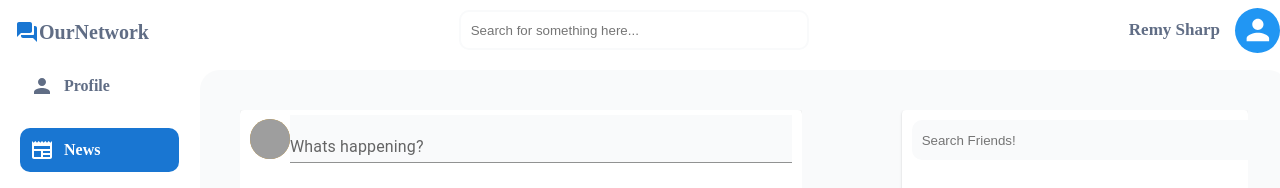
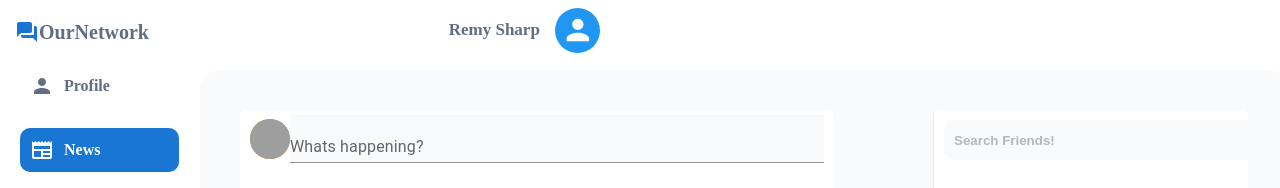
Before and after one commit to lina-gritsel/social-network, a React (Create React App) app in the folder social-network/: page /news in a window 1280 px wide. Shown: the top 188 px of the page. Built offline with nearby package versions, Linux system fonts and the light colour scheme; grey boxes are pictures that could not be loaded.

Commit message:
feat: add search by friends

```diff
--- a/social-network/src/components/FriendsOnline/FriendsOnline.module.scss
+++ b/social-network/src/components/FriendsOnline/FriendsOnline.module.scss
@@ -10,15 +10,6 @@
     0px 1px 1px 0px rgba(0, 0, 0, 0.14), 0px 1px 3px 0px rgba(0, 0, 0, 0.12);
 }
 
-.searchInput {
-  border: 2px solid var(--light-gray);
-  border-radius: 10px;
-  height: 40px;
-  margin: 10px;
-  padding-left: 10px;
-  width: 350px;
-  background-color: var(--light-gray-color);
-}
 .friends {
   display: flex;
   flex-direction: column;
--- a/social-network/src/components/FriendsOnline/FriendsOnline.tsx
+++ b/social-network/src/components/FriendsOnline/FriendsOnline.tsx
@@ -1,6 +1,8 @@
-import { FC } from 'react'
+import { FC, useState } from 'react'
 import Avatar from '@mui/material/Avatar'
 
+import useDebounce from '../hooks/useDebounce'
+import InputSearch from '../InputSearch'
 import { friends } from '../../pages/NewsPage/NewsPageComponents/userNews'
 
 import styles from './FriendsOnline.module.scss'
@@ -13,17 +15,24 @@ interface FriendsOnline {
 }
 
 const FriendsOnline: FC = () => {
+  const [search, setSearch] = useState<string>('')
+
+  const searchDebounced = useDebounce(search, 500)
+
   return (
     <div className={styles.block}>
-      <input
-        type="text"
-        className={styles.searchInput}
+      <InputSearch
         placeholder="Search Friends!"
+        onChange={(e) => setSearch(e.target.value)}
       />
       <div className={styles.friends}>
-        {friends.map((friend, index) => (
-          <Friend key={index} {...friend} />
-        ))}
+        {friends
+          .filter(({ name }) =>
+            name.toLocaleLowerCase().includes(searchDebounced),
+          )
+          .map((friend, index) => (
+            <Friend key={index} {...friend} />
+          ))}
       </div>
     </div>
   )
--- a/social-network/src/components/Header/Header.module.scss
+++ b/social-network/src/components/Header/Header.module.scss
@@ -5,15 +5,6 @@
   justify-content: space-between;
   padding-left: 250px;
   width: 85%;
-}
-
-.searchInput {
-  border: 2px solid var(--light-gray-color);
-  border-radius: 10px;
-  height: 40px;
-  margin: 10px;
-  padding-left: 10px;
-  width: 350px;
 }
 
 .user {
--- a/social-network/src/components/Header/Header.tsx
+++ b/social-network/src/components/Header/Header.tsx
@@ -7,11 +7,6 @@ import styles from './Header.module.scss'
 const Header: FC = () => {
   return (
     <div className={styles.content}>
-      <input
-        type="text"
-        className={styles.searchInput}
-        placeholder="Search for something here..."
-      />
       <div className={styles.user}>
         <div className={styles.userName}>Remy Sharp</div>
         <Avatar sx={{ bgcolor: blue[500], width: 45, height: 45 }} />
--- /dev/null
+++ b/social-network/src/components/InputSearch/InputSearch.module.scss
@@ -0,0 +1,24 @@
+.searchInput {
+    border: 2px solid var(--light-gray);
+    border-radius: 10px;
+    height: 40px;
+    margin: 10px;
+    padding: 0 10px;
+    width: 350px;
+    background-color: var(--light-gray-color);
+    color: var(--gray-color);
+    font-weight: 700;
+    &:focus {
+    border: 2px solid var(--blue-color);
+    }
+    &::placeholder {
+      opacity: 0.5;
+    }
+    &:focus::placeholder {
+      opacity: 0;
+      transition: opacity 0.5s ease;
+    }
+    &:focus-visible {
+      outline: transparent !important;
+    }
+  }
--- /dev/null
+++ b/social-network/src/components/InputSearch/InputSearch.tsx
@@ -0,0 +1,22 @@
+import { FC, ChangeEventHandler } from 'react'
+
+import styles from './InputSearch.module.scss'
+
+interface Search {
+    placeholder: string
+    onChange: ChangeEventHandler<HTMLInputElement>
+}
+
+const InputSearch: FC<Search> = ({placeholder, onChange}) => {
+    return (
+        <input
+        type="search"
+        className={styles.searchInput}
+        placeholder={placeholder}
+        onChange={onChange}
+      />
+
+    )
+}
+
+export default InputSearch
--- /dev/null
+++ b/social-network/src/components/InputSearch/index.ts
@@ -0,0 +1 @@
+export { default } from './InputSearch'
--- a/social-network/src/components/NewsCard/NewsCard.module.scss
+++ b/social-network/src/components/NewsCard/NewsCard.module.scss
@@ -1,4 +1,4 @@
 .card {
-  max-width: 600px;
+  max-width: 700px;
   width: 100%;
 }
--- a/social-network/src/components/NewsCreator/NewsCreator.module.scss
+++ b/social-network/src/components/NewsCreator/NewsCreator.module.scss
@@ -42,7 +42,7 @@
 
 .contentInput {
   & > :not(style) {
-    width: 65ch;
+    width: 76ch;
     background-color: var(--light-gray-color);
     margin: 1;
   }
--- /dev/null
+++ b/social-network/src/components/hooks/useDebounce.ts
@@ -0,0 +1,18 @@
+import { useEffect, useState } from 'react'
+
+const useDebounce = (value: string, delay = 1000) => {
+  const [debounceValue, setDebounceValue] = useState(value)
+
+  useEffect(() => {
+    const handler = setTimeout(() => {
+      setDebounceValue(value)
+    }, delay)
+    return () => {
+      clearTimeout(handler)
+    }
+  }, [value])
+
+  return debounceValue.toLocaleLowerCase()
+}
+
+export default useDebounce
```
